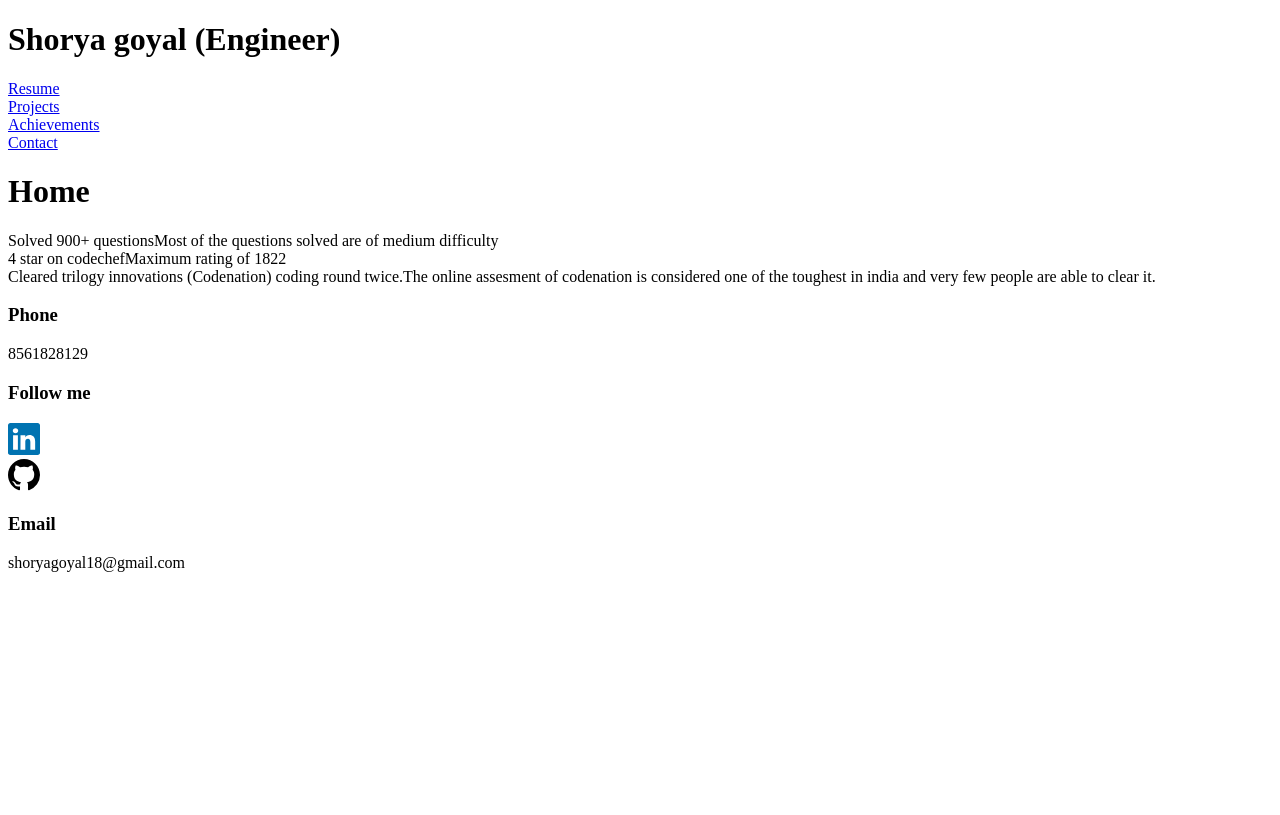
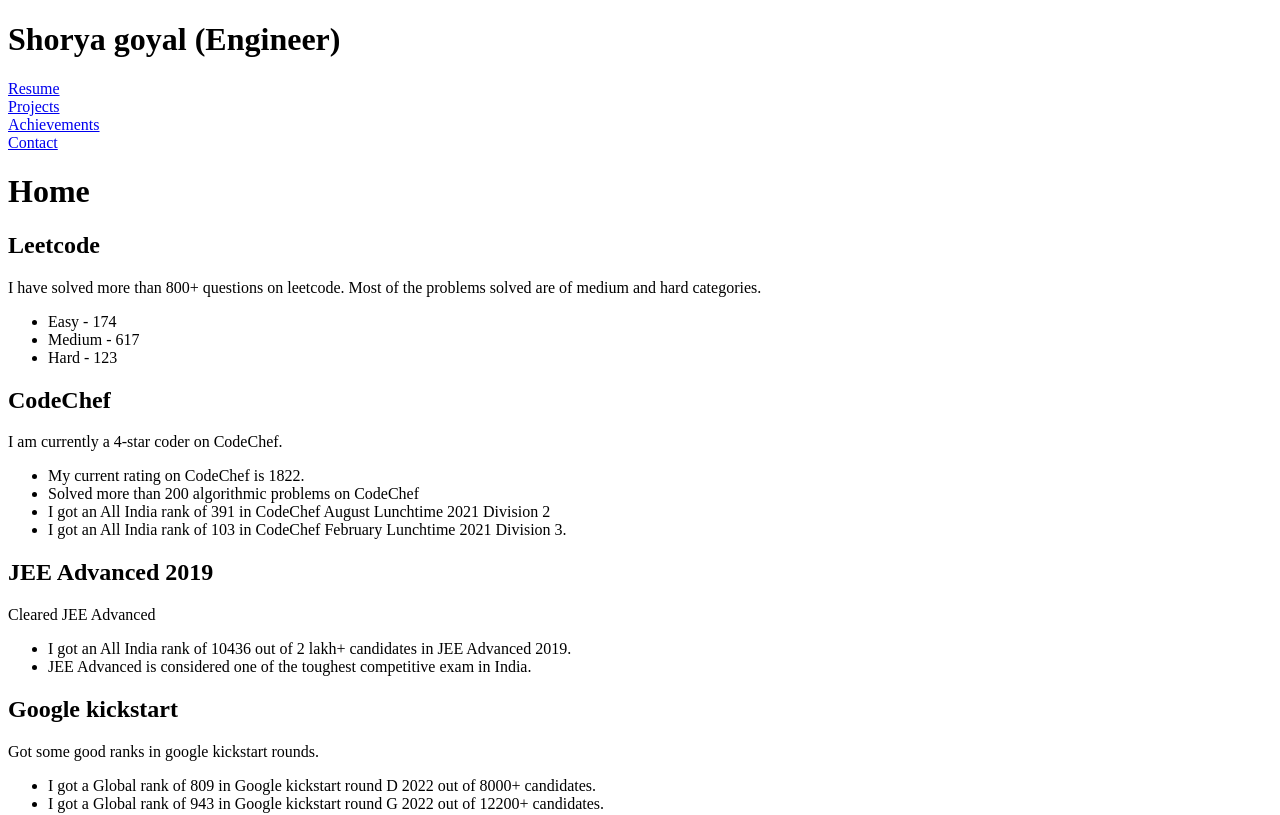
Before and after one commit to shoryagoyal/portfolioWebsite, a React (Vite) app: page / in a window 1280 px wide. Shown: the top 815 px of the page. Built offline with nearby package versions, Linux system fonts and the light colour scheme.

Commit message:
Achievement content added (Part 2)

```diff
--- a/components/Achievement/Achievement.js
+++ b/components/Achievement/Achievement.js
@@ -1,7 +1,14 @@
 function Achievement(props) {
+  const { title, shortDescription, description } = props;
   return (
     <>
-      <div>{props.content}</div>
+      <h2>{title}</h2>
+      <div>{shortDescription}</div>
+      <ul>
+        {description.map((e) => (
+          <li>{e}</li>
+        ))}
+      </ul>
     </>
   );
 }
--- a/components/Achievement/AchievementsList.js
+++ b/components/Achievement/AchievementsList.js
@@ -4,7 +4,11 @@
   return (
     <>
       {achievements.map((e) => (
-        <Achievement content={e.description} />
+        <Achievement
+          title={e.title}
+          shortDescription={e.shortDescription}
+          description={e.description}
+        />
       ))}
     </>
   );
--- a/constant.js
+++ b/constant.js
@@ -1,17 +1,36 @@
 export const achievements = [
   {
+    // https://leetcode.com/discuss/general-discussion/1297705/is-there-public-api-endpoints-available-for-leetcode
+    // https://github.com/JeremyTsaii/leetcode-stats-api
+    title: "Leetcode",
+    shortDescription:
+      "I have solved more than 800+ questions on leetcode. Most of the problems solved are of medium and hard categories.",
+    description: ["Easy - 174", "Medium - 617", "Hard - 123"],
+  },
+  {
+    title: "CodeChef",
+    shortDescription: "I am currently a 4-star coder on CodeChef.",
     description: [
-      "Solved 900+ questions",
-      "Most of the questions solved are of medium difficulty",
+      "My current rating on CodeChef is 1822.",
+      "Solved more than 200 algorithmic problems on CodeChef",
+      "I got an All India rank of 391 in CodeChef August Lunchtime 2021 Division 2",
+      "I got an All India rank of 103 in CodeChef February Lunchtime 2021 Division 3.",
     ],
   },
   {
-    description: ["4 star on codechef", "Maximum rating of 1822"],
+    title: "JEE Advanced 2019",
+    shortDescription: "Cleared JEE Advanced",
+    description: [
+      "I got an All India rank of 10436 out of 2 lakh+ candidates in JEE Advanced 2019.",
+      "JEE Advanced is considered one of the toughest competitive exam in India.",
+    ],
   },
   {
+    title: "Google kickstart",
+    shortDescription: "Got some good ranks in google kickstart rounds.",
     description: [
-      "Cleared trilogy innovations (Codenation) coding round twice.",
-      "The online assesment of codenation is considered one of the toughest in india and very few people are able to clear it.",
+      "I got a Global rank of 809 in Google kickstart round D 2022 out of 8000+ candidates.",
+      "I got a Global rank of 943 in Google kickstart round G 2022 out of 12200+ candidates.",
     ],
   },
 ];
```
